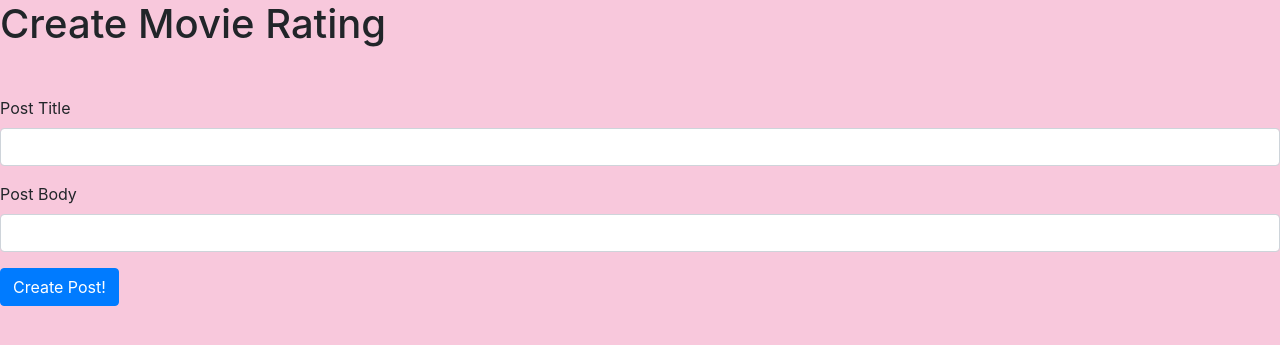
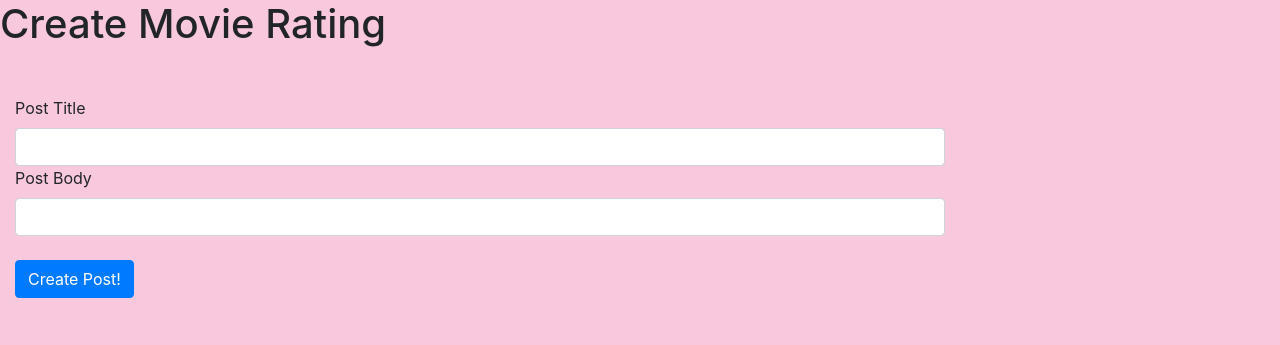
Before and after one commit to ptdeegan/burn-book-online, a Flask app: template templates/create_posts_form.html in a window 1280 px wide. Shown: the part 66-411 px from the top of the page. Run offline with Flask 3, Linux system fonts and the light colour scheme; the template is opened without the code that fills it, so the values that code supplies are empty.

Commit message:
minor changes to make post form

```diff
--- a/templates/_layout.html
+++ b/templates/_layout.html
@@ -20,10 +20,10 @@
         <div class="collapse navbar-collapse" id="navbarNav">
           <ul class="navbar-nav me-auto mb-2 mb-lg-0">
             <li class="nav-item">
-              <a class="nav-link active" aria-current="page" href="profile/{{current_user_info.user_id}}" style="color: #8a8a8a;">Profile</a>
+              <a class="nav-link active" aria-current="page" href="/profile/{{current_user_info.user_id}}" style="color: #8a8a8a;">Profile</a>
             </li>
             <li class="nav-item">
-              <a class="nav-link active" aria-current="page" href="signout" style="color: #8a8a8a;">Log Out</a>
+              <a class="nav-link active" aria-current="page" href="/signout" style="color: #8a8a8a;">Log Out</a>
             </li>
           </ul>
         </div>
--- a/templates/create_posts_form.html
+++ b/templates/create_posts_form.html
@@ -4,15 +4,17 @@
 <h1 class="mb-5">Create Movie Rating</h1>
 <div class="mb-3">
     <form action="/posts" method="post">
-        <div class="mb-3">
+        <div class="col-sm-9">
             <label for="title" class="form-label">Post Title</label>
             <input type="text" name="title" id="title" class="form-control" autocomplete="off" required>
         </div>
-        <div class="mb-3">
+        <div class="col-sm-9">
             <label for="body" class="form-label">Post Body</label>
             <input type="text" name="body" id="body" class="form-control" autocomplete="off" required>
+        </div> <br/>
+        <div class="col-sm-9">
+        <button type="submit" class="btn btn-primary">Create Post!</button>
         </div>
-        <button type="submit" class="btn btn-primary">Create Post!</button>
     </form>
 </div>
 {% endblock %}
```
